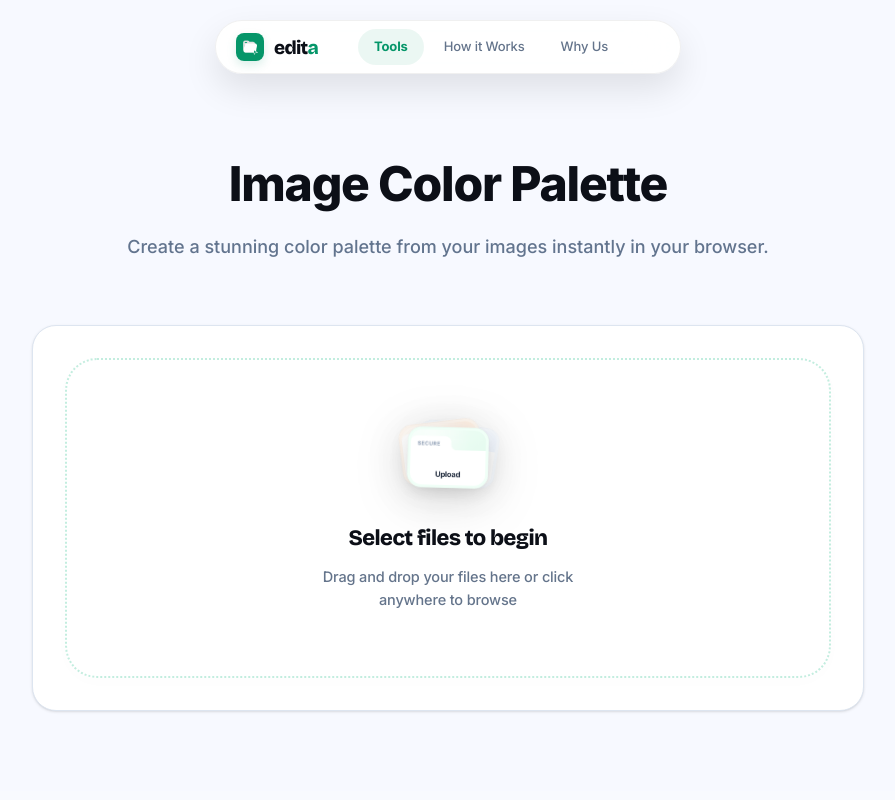
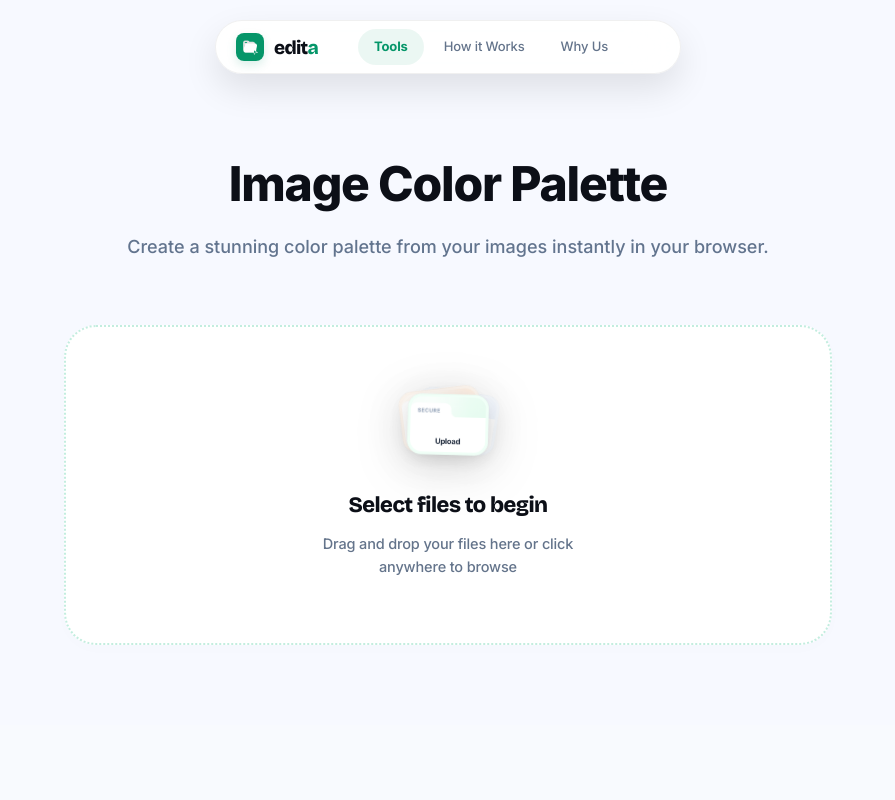
Before and after one commit to siddharth-fr/edita, a Next.js app: page /tools/image-color-palette-generator in a window 1280 px wide. Shown: the top 800 px of the page, without its empty margins (192-1087 px from the left). Built offline with nearby package versions, Linux system fonts and the light colour scheme.

Commit message:
image colour pallet ui uniformity restored

```diff
--- a/src/components/tools/ImageColorPalette.tsx
+++ b/src/components/tools/ImageColorPalette.tsx
@@ -148,17 +148,15 @@ export function ImageColorPalette() {
   };
 
   return (
-    <div className="w-full flex flex-col gap-8 max-w-6xl mx-auto items-stretch">
+    <div className={`w-full flex flex-col gap-8 mx-auto items-stretch ${!image ? 'max-w-3xl' : 'max-w-6xl'}`}>
       {!image ? (
-        <div className="w-full bg-card p-6 md:p-8 rounded-3xl border border-border shadow-sm">
-          <UploadDropzone
-            onUpload={handleUpload}
-            accept="image/*"
-            multiple={false}
-          />
-        </div>
+        <UploadDropzone
+          onUpload={handleUpload}
+          accept="image/*"
+          multiple={false}
+        />
       ) : (
-        <div className="flex flex-col lg:flex-row gap-8 min-h-[500px]">
+        <div className="flex flex-col lg:flex-row gap-8 min-h-[500px] w-full animate-in slide-in-from-bottom-4 fade-in duration-500">
           {/* Left: Image Preview */}
           <div className="w-full lg:w-[45%] flex flex-col gap-6">
             <div className="bg-card p-6 md:p-8 rounded-3xl border border-border shadow-sm flex flex-col gap-6 h-full">
```
